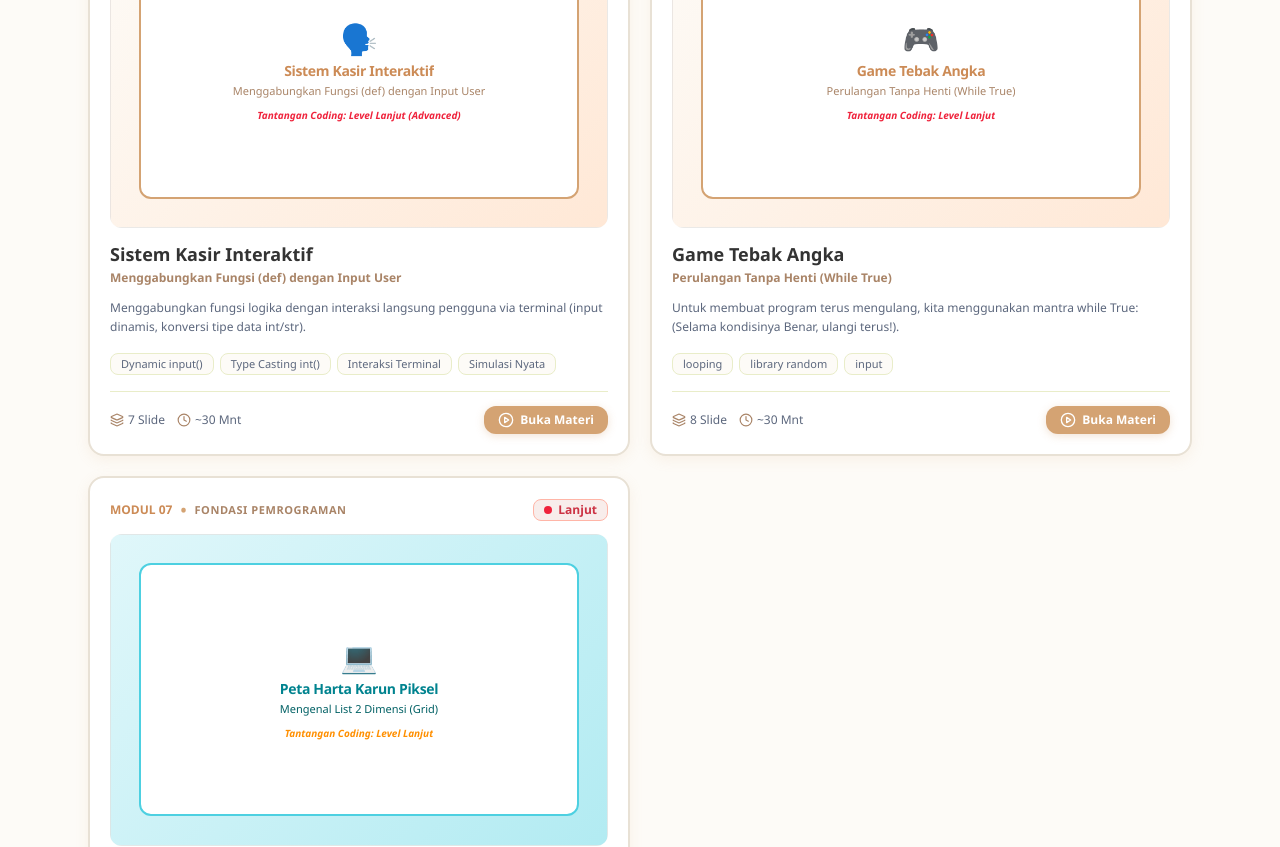
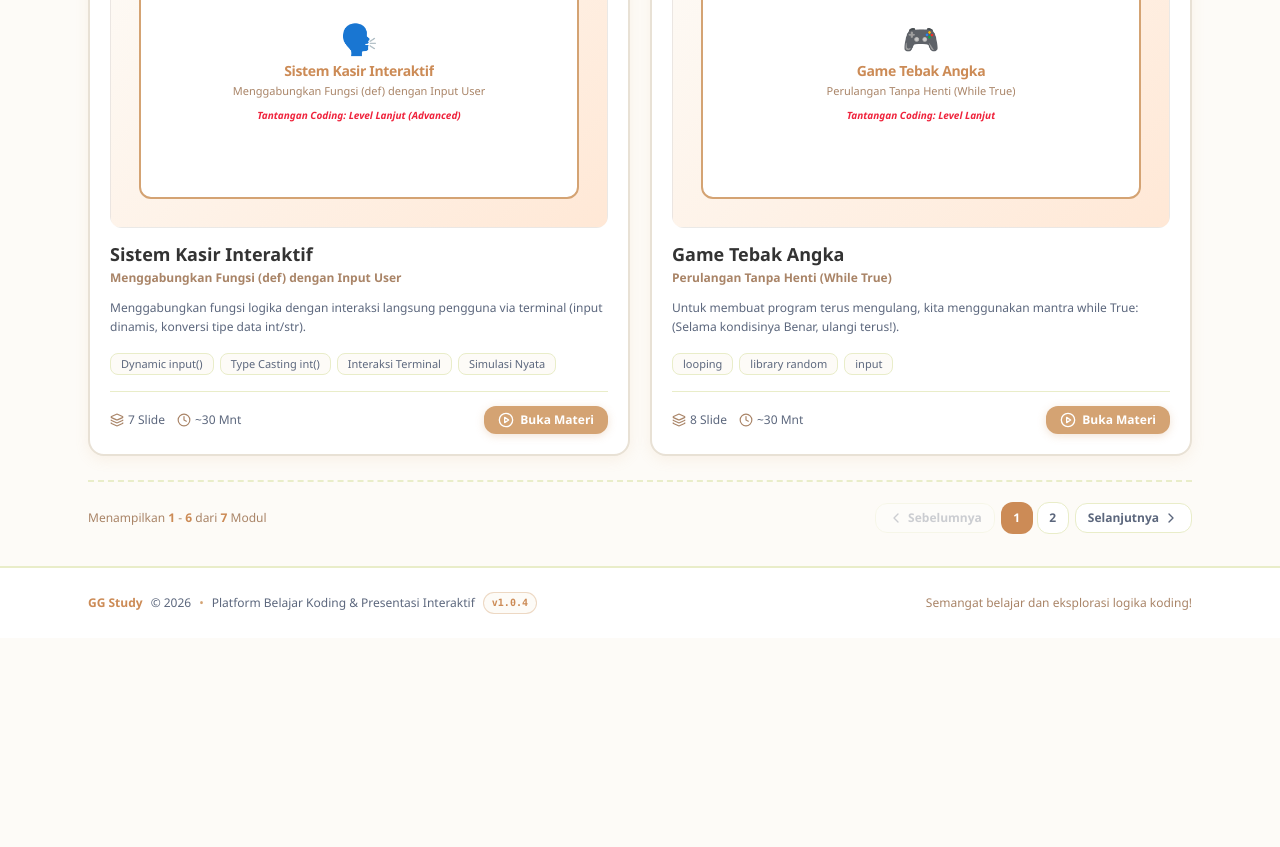
Before and after one commit to muhammadhardiansyah/ggstudy, a Next.js app: page / in a window 1280 px wide. Shown: the part 1631-2478 px from the top of the page. After the commit the page ends 2269 px from the top, so only its background shows below. Built offline with nearby package versions, Linux system fonts and the light colour scheme.

Commit message:
feat: add pagination in main menu

```diff
--- a/package.json
+++ b/package.json
@@ -1,6 +1,6 @@
 {
   "name": "gg-study",
-  "version": "1.0.3",
+  "version": "1.0.4",
   "private": true,
   "scripts": {
     "dev": "next dev",
--- a/src/app/page.tsx
+++ b/src/app/page.tsx
@@ -1,14 +1,17 @@
 "use client";
 
-import React, { useState, useMemo } from "react";
-import { Search, X } from "lucide-react";
+import React, { useState, useMemo, useEffect } from "react";
+import { Search, X, ChevronLeft, ChevronRight } from "lucide-react";
 import { materials } from "@/data/materials";
 import { DifficultyLevel } from "@/types/material";
 import { MaterialCard } from "@/components/MaterialCard";
 
+const ITEMS_PER_PAGE = 6;
+
 export default function HomePage() {
   const [searchQuery, setSearchQuery] = useState("");
   const [selectedLevel, setSelectedLevel] = useState<DifficultyLevel | "Semua">("Semua");
+  const [currentPage, setCurrentPage] = useState(1);
 
   // Filter materials based on search and level
   const filteredMaterials = useMemo(() => {
@@ -28,6 +31,28 @@ export default function HomePage() {
       return matchLevel && matchText;
     });
   }, [searchQuery, selectedLevel]);
+
+  // Reset to page 1 on filter or search change
+  useEffect(() => {
+    setCurrentPage(1);
+  }, [searchQuery, selectedLevel]);
+
+  // Total pages
+  const totalPages = Math.ceil(filteredMaterials.length / ITEMS_PER_PAGE);
+
+  // Paginated materials
+  const paginatedMaterials = useMemo(() => {
+    if (filteredMaterials.length <= ITEMS_PER_PAGE) {
+      return filteredMaterials;
+    }
+    const startIndex = (currentPage - 1) * ITEMS_PER_PAGE;
+    return filteredMaterials.slice(startIndex, startIndex + ITEMS_PER_PAGE);
+  }, [filteredMaterials, currentPage]);
+
+  const handlePageChange = (newPage: number) => {
+    setCurrentPage(newPage);
+    window.scrollTo({ top: 0, behavior: "smooth" });
+  };
 
   return (
     <div className="space-y-6">
@@ -92,10 +117,65 @@ export default function HomePage() {
 
       {/* 2-Column Cards Grid (Compact & Fits on Screen) */}
       {filteredMaterials.length > 0 ? (
-        <div className="grid grid-cols-1 md:grid-cols-2 gap-5">
-          {filteredMaterials.map((material) => (
-            <MaterialCard key={material.id} material={material} />
-          ))}
+        <div className="space-y-6">
+          <div className="grid grid-cols-1 md:grid-cols-2 gap-5">
+            {paginatedMaterials.map((material) => (
+              <MaterialCard key={material.id} material={material} />
+            ))}
+          </div>
+
+          {/* Pagination Controls (Appears when items > 6) */}
+          {totalPages > 1 && (
+            <div className="flex flex-col sm:flex-row items-center justify-between gap-3 pt-5 border-t-2 border-dashed border-[#e9edc9]">
+              <span className="text-xs text-[#a98467] font-medium order-2 sm:order-1">
+                Menampilkan <strong className="text-[#cc8b56]">{(currentPage - 1) * ITEMS_PER_PAGE + 1}</strong> - <strong className="text-[#cc8b56]">{Math.min(currentPage * ITEMS_PER_PAGE, filteredMaterials.length)}</strong> dari <strong className="text-[#cc8b56]">{filteredMaterials.length}</strong> Modul
+              </span>
+
+              <div className="flex items-center gap-1.5 order-1 sm:order-2">
+                <button
+                  type="button"
+                  onClick={() => handlePageChange(currentPage - 1)}
+                  disabled={currentPage === 1}
+                  className="px-3 py-1.5 rounded-xl border border-[#e9edc9] bg-white text-xs font-bold text-[#5c677d] hover:bg-[#ffe8d6] hover:text-[#cc8b56] disabled:opacity-30 disabled:pointer-events-none transition-colors flex items-center gap-1 cursor-pointer shadow-xs"
+                  aria-label="Halaman sebelumnya"
+                >
+                  <ChevronLeft className="w-4 h-4" />
+                  <span className="hidden sm:inline">Sebelumnya</span>
+                </button>
+
+                <div className="flex items-center gap-1">
+                  {Array.from({ length: totalPages }, (_, i) => i + 1).map((pageNum) => {
+                    const isCurrent = currentPage === pageNum;
+                    return (
+                      <button
+                        type="button"
+                        key={pageNum}
+                        onClick={() => handlePageChange(pageNum)}
+                        className={`w-8 h-8 rounded-xl text-xs font-bold transition-all cursor-pointer flex items-center justify-center ${
+                          isCurrent
+                            ? "bg-[#cc8b56] text-white shadow-xs"
+                            : "bg-white text-[#5c677d] hover:bg-[#ffe8d6] hover:text-[#cc8b56] border border-[#e9edc9]"
+                        }`}
+                      >
+                        {pageNum}
+                      </button>
+                    );
+                  })}
+                </div>
+
+                <button
+                  type="button"
+                  onClick={() => handlePageChange(currentPage + 1)}
+                  disabled={currentPage === totalPages}
+                  className="px-3 py-1.5 rounded-xl border border-[#e9edc9] bg-white text-xs font-bold text-[#5c677d] hover:bg-[#ffe8d6] hover:text-[#cc8b56] disabled:opacity-30 disabled:pointer-events-none transition-colors flex items-center gap-1 cursor-pointer shadow-xs"
+                  aria-label="Halaman selanjutnya"
+                >
+                  <span className="hidden sm:inline">Selanjutnya</span>
+                  <ChevronRight className="w-4 h-4" />
+                </button>
+              </div>
+            </div>
+          )}
         </div>
       ) : (
         <div className="bg-white rounded-2xl border-2 border-dashed border-[#e9edc9] p-8 text-center space-y-2">
@@ -108,7 +188,7 @@ export default function HomePage() {
               setSearchQuery("");
               setSelectedLevel("Semua");
             }}
-            className="mt-2 px-4 py-1.5 rounded-xl bg-[#d4a373] text-white text-xs font-bold hover:bg-[#cc8b56] transition-colors"
+            className="mt-2 px-4 py-1.5 rounded-xl bg-[#d4a373] text-white text-xs font-bold hover:bg-[#cc8b56] transition-colors cursor-pointer"
           >
             Tampilkan Semua Materi
           </button>
--- a/src/data/version.json
+++ b/src/data/version.json
@@ -1,3 +1,3 @@
 {
-  "version": "1.0.3"
+  "version": "1.0.4"
 }
```
